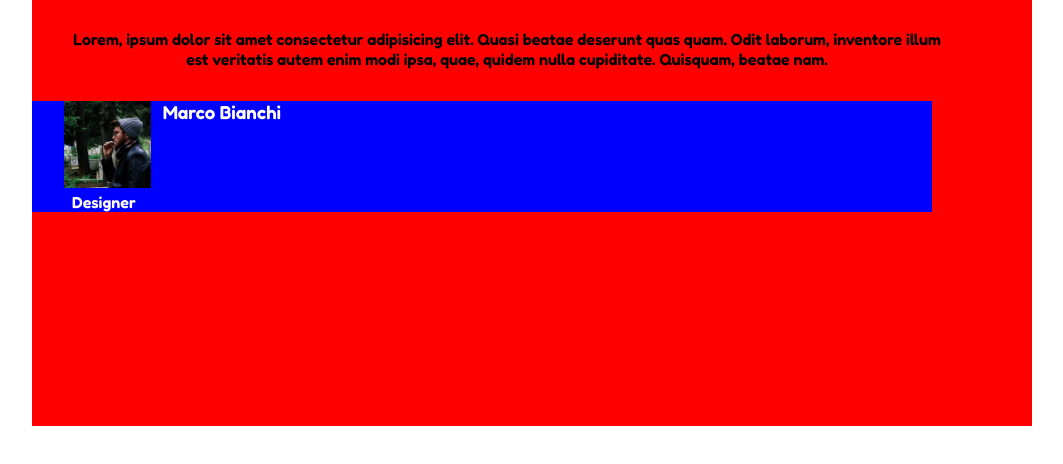
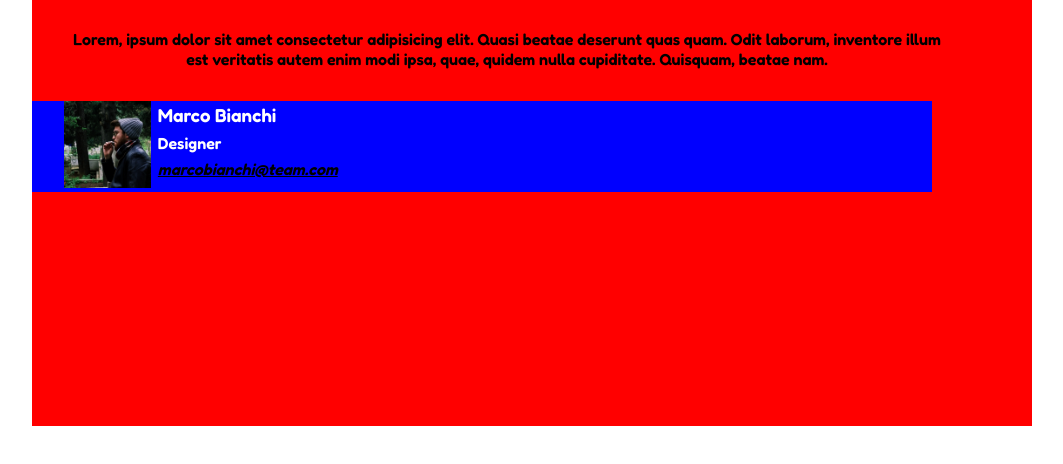
Before and after one commit to AndreaLazzaari/html-css-float-cards, a plain HTML site: page index.html in a window 1280 px wide. Shown: the part 74-538 px from the top of the page, without its empty margins (108-1171 px from the left). Drawn offline with Linux system fonts and the light colour scheme.

Commit message:
creato primo box contenente info membro team

```diff
--- a/index.html
+++ b/index.html
@@ -19,10 +19,14 @@
                 <p class="paragrafo-principale">Lorem, ipsum dolor sit amet consectetur adipisicing elit. Quasi beatae deserunt quas quam. Odit laborum, inventore illum est veritatis autem enim modi ipsa, quae, quidem nulla cupiditate. Quisquam, beatae nam.</p>
             </section>
            <section class="contenitore-team clearfix">
-            <section class="team float-left">
+
+            <section class="team">
                 <img class="foto-team" src="./img/male1.png" alt="foto-team-marco">
-                <h3 class="nome-team">Marco Bianchi</h3> <br>
-                <div class="team-lavoro">Designer</div>
+                <div class="scheda-team">
+                    <h3 class="nome-team">Marco Bianchi</h3>
+                    <div class="team-lavoro">Designer</div>
+                    <address class="email-componente-team"> <a href="marcobianchi@team.com">marcobianchi@team.com</a></address>
+                </div>
             </section>
 
 
--- a/style/style.css
+++ b/style/style.css
@@ -12,6 +12,10 @@ main{
     width: 1000px;
     padding-top: 2rem;
     font-family: 'Fredoka', sans-serif;
+}
+
+a{
+    color: black;
 }
 
 .clearfix::after{
@@ -46,15 +50,15 @@ main{
     width: 10%;
 }
 
-.nome-team{
+.scheda-team{
     display: inline-block;
     vertical-align: top;
-    padding-left: 0.5rem;
+    /* padding-left: 0.5rem; */
 }
 
-.team-lavoro{
-    vertical-align: top;
-    padding-left: 0.5rem;
-    display: inline-block;
 
+.scheda-team  h3,
+div.team-lavoro,
+.email-componente-team{
+    padding: 0.2rem 0.2rem;
 }
```
